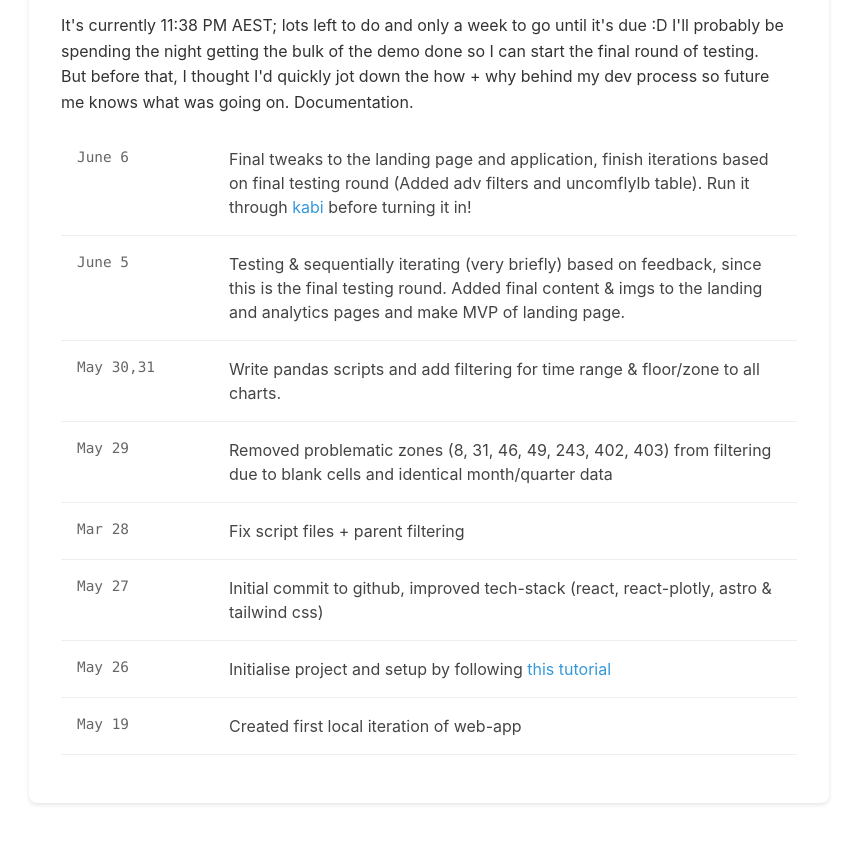
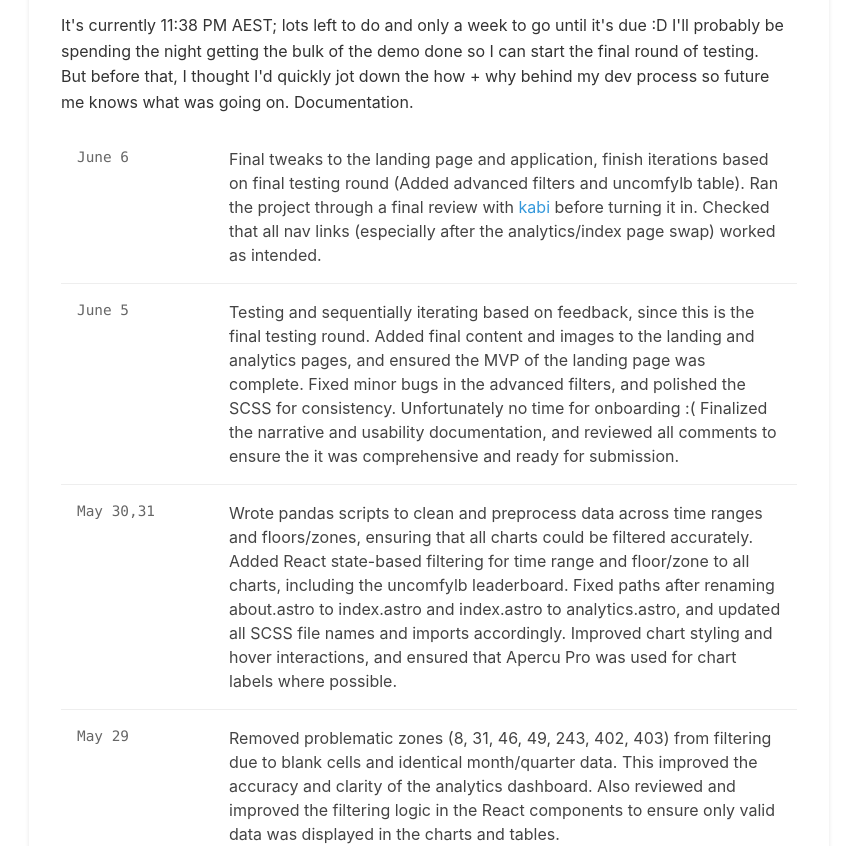
Before and after one commit to speakingofsneha/infovis-a3, an Astro site: page /devlog in a window 1280 px wide. Shown: the part 116-962 px from the top of the page, without its empty margins (211-1068 px from the left). Built offline with nearby package versions, Linux system fonts and the light colour scheme; Astro itself is replaced by a stand-in of ours.

Commit message:
fix readme & update devlog

```diff
--- a/src/pages/devlog.astro
+++ b/src/pages/devlog.astro
@@ -21,37 +21,35 @@ import '../styles/devlog.scss';
             <table>
                 <tr>
                     <td>June 6</td>
-                    <td>Final tweaks to the landing page and application, finish iterations based on final testing round (Added adv filters and uncomflylb table). Run it through <a href="https://www.linkedin.com/in/kabilananbukani/?originalSubdomain=sg" target="_blank">kabi</a> before turning it in!</td>
+                    <td>Final tweaks to the landing page and application, finish iterations based on final testing round (Added advanced filters and uncomfylb table). Ran the project through a final review with <a href="https://www.linkedin.com/in/kabilananbukani/?originalSubdomain=sg" target="_blank">kabi</a> before turning it in. Checked that all nav links (especially after the analytics/index page swap) worked as intended. </td>
                 </tr>
                 <tr>
                     <td>June 5</td>
-                    <td>Testing & sequentially iterating (very briefly) based on feedback, since this is the final testing round. Added final content & imgs to the landing and analytics pages and make MVP of landing page.</td>
+                    <td>Testing and sequentially iterating based on feedback, since this is the final testing round. Added final content and images to the landing and analytics pages, and ensured the MVP of the landing page was complete. Fixed minor bugs in the advanced filters, and polished the SCSS for consistency. Unfortunately no time for onboarding :( Finalized the narrative and usability documentation, and reviewed all comments to ensure the it was comprehensive and ready for submission.</td>
                 </tr>
                 <tr>
                     <td>May 30,31</td>
-                    <td>Write pandas scripts and add filtering for time range & floor/zone to all charts.</td>
+                    <td>Wrote pandas scripts to clean and preprocess data across time ranges and floors/zones, ensuring that all charts could be filtered accurately. Added React state-based filtering for time range and floor/zone to all charts, including the uncomfylb leaderboard. Fixed paths after renaming about.astro to index.astro and index.astro to analytics.astro, and updated all SCSS file names and imports accordingly. Improved chart styling and hover interactions, and ensured that Apercu Pro was used for chart labels where possible.</td>
                 </tr>
                 <tr>
                     <td>May 29</td>
-                    <td>Removed problematic zones (8, 31, 46, 49, 243, 402, 403) from filtering due to blank cells and identical month/quarter data</td>
+                    <td>Removed problematic zones (8, 31, 46, 49, 243, 402, 403) from filtering due to blank cells and identical month/quarter data. This improved the accuracy and clarity of the analytics dashboard. Also reviewed and improved the filtering logic in the React components to ensure only valid data was displayed in the charts and tables.</td>
                 </tr>
                 <tr>
                     <td>Mar 28</td>
-                    <td>Fix script files + parent filtering</td>
+                    <td>Fixed script files and parent filtering logic for the data processing pipeline. This was an early step to ensure that the backend scripts could handle hierarchical relationships between zones and floors, which was essential for the dynamic filtering features implemented later in the React components.</td>
                 </tr>
                 <tr>
                     <td>May 27</td>
-                    <td>Initial commit to github, improved tech-stack (react, react-plotly, astro & tailwind css) </td>
+                    <td>Initial commit to GitHub, improved the tech stack by integrating React, react-plotly, Astro, and Tailwind CSS. Set up the main project repository, scaffolded the initial file structure, and began integrating Plotly.js for interactive charts. Prototyped the MVP for the home, thermal comfort, and air quality pages, and started work on the sidebar navigation and favicon.</td>
                 </tr>
                 <tr>
                     <td>May 26</td>
-                    <td>Initialise project and setup
-                        by following <a href="https://medium.com/@davidjohnakim/using-plotly-js-with-react-f792ab426248"> this tutorial</a>
-                    </td>
+                    <td>Initialized the project and set up the development environment by following <a href="https://medium.com/@davidjohnakim/using-plotly-js-with-react-f792ab426248">this tutorial</a>. Created the first basic chart using Plotly and React, and confirmed that the data pipeline from CSV to chart was functional. This was a key milestone in validating the technical approach for the dashboard and laid the foundation for later chart and filter features.</td>
                 </tr>
                 <tr>
                     <td>May 19</td>
-                    <td>Created first local iteration of web-app</td>
+                    <td>Created the first local iteration of the web app. The initial version was a simple static page with hardcoded data and basic navigation, serving as a proof of concept for the dashboard layout and user flow. This early prototype helped clarify the requirements for the MVP and guided the design of the landing and analytics pages.</td>
                 </tr>
             </table>
         </div>
```
Also changed, not shown: README.md, 1 other file.
